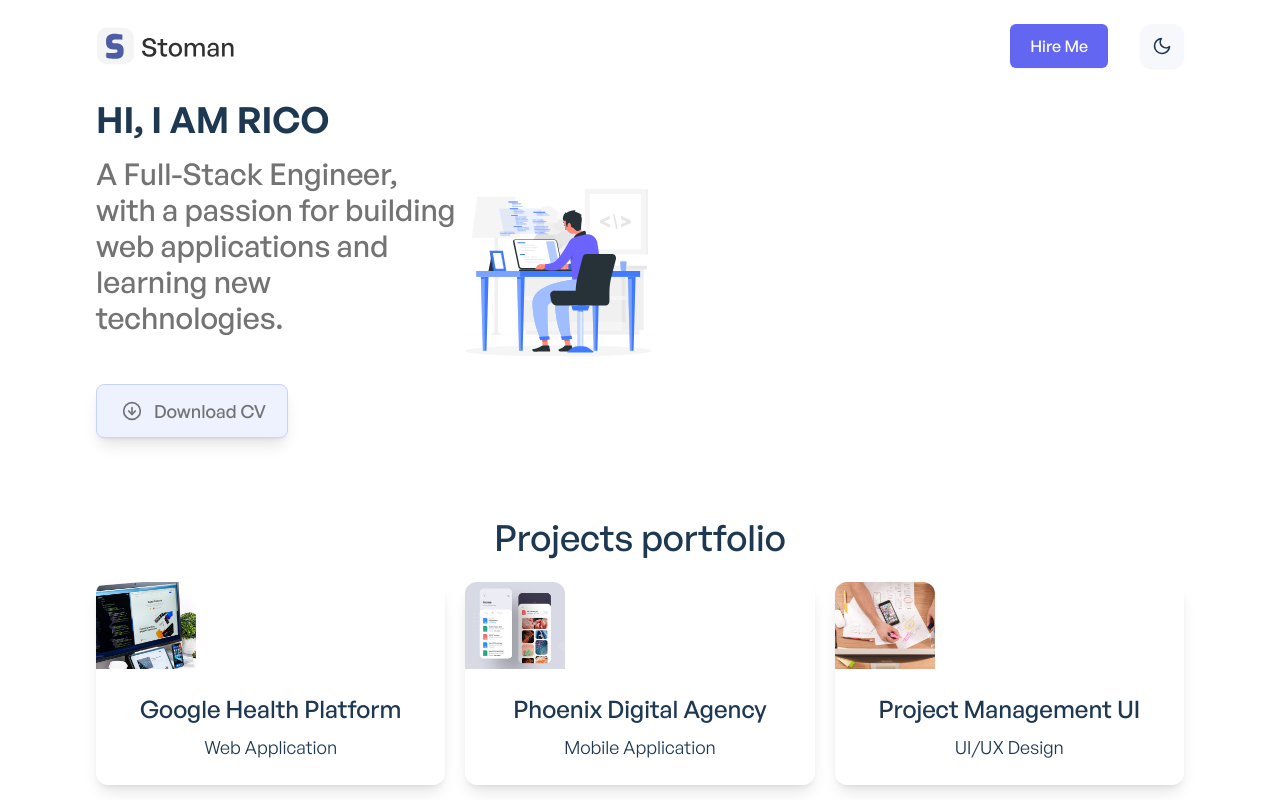
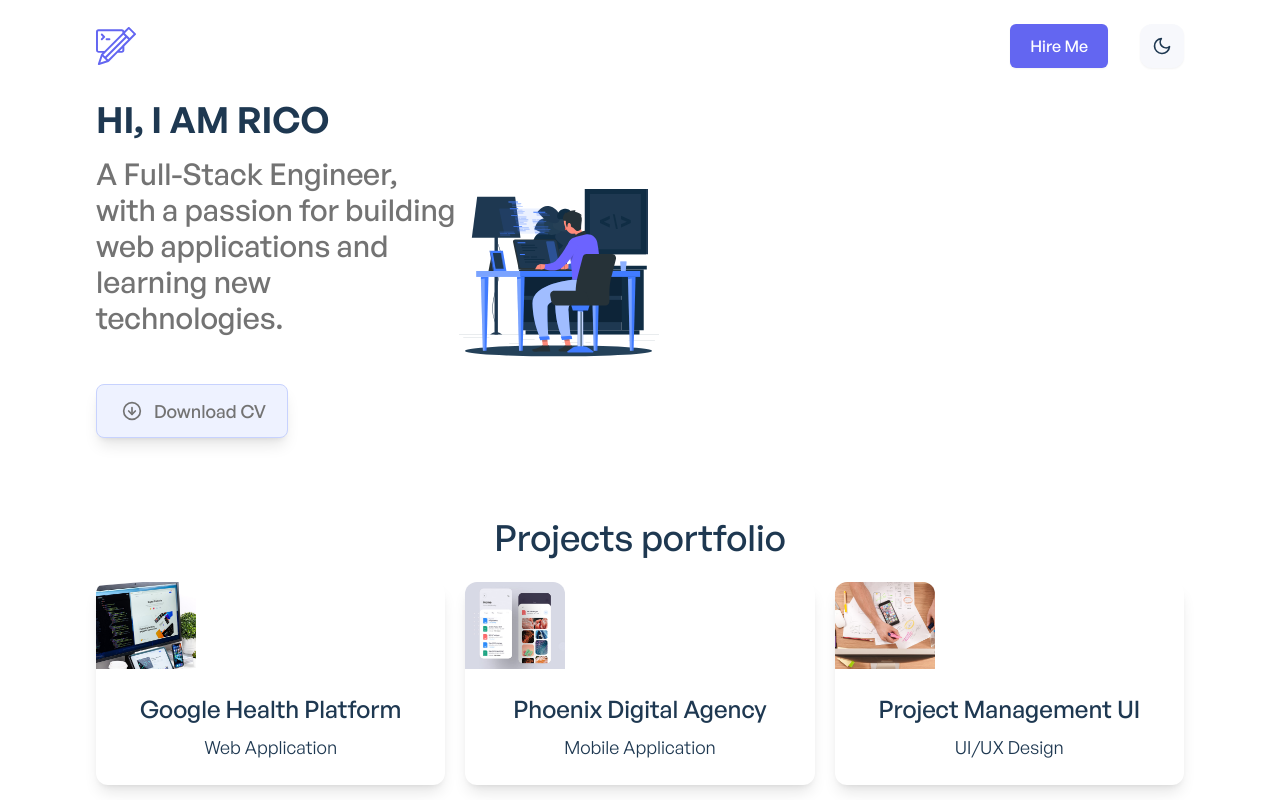
Before and after one commit to trebeljahr/portfolio-2023, a Next.js app: page / in a window 1280 px wide. Shown: the top 800 px of the page. Built offline with nearby package versions, Linux system fonts and the light colour scheme.

Commit message:
Add own logo

```diff
--- a/components/shared/AppHeader.tsx
+++ b/components/shared/AppHeader.tsx
@@ -7,11 +7,12 @@
 import logoLight from '../../public/images/logo-light.svg'
 import logoDark from '../../public/images/logo-dark.svg'
 import useThemeSwitcher from '../../hooks/useThemeSwitcher'
+import { Logo } from './Logo'
 
 function AppHeader() {
   const [showMenu, setShowMenu] = useState(false)
   const [showModal, setShowModal] = useState(false)
-  const [activeTheme, setTheme] = useThemeSwitcher()
+  const [theme, toggleTheme] = useThemeSwitcher()
 
   function toggleMenu() {
     if (!showMenu) {
@@ -38,21 +39,15 @@
         {/* Header menu links and small screen hamburger menu */}
         <div className='flex items-center justify-between px-4 sm:px-0'>
           <div>
-            <Link href='/'>
-              {activeTheme === 'dark' ? (
-                <Image src={logoDark} className='cursor-pointer w-36' alt='Dark Logo' width={150} height={120} />
-              ) : (
-                <Image src={logoLight} className='cursor-pointer w-36' alt='Dark Logo' width={150} height={120} />
-              )}
-            </Link>
+            <Link href='/'>{theme === 'dark' ? <Logo dark /> : <Logo />}</Link>
           </div>
 
           {/* Theme switcher small screen */}
           <div
-            onClick={() => setTheme(activeTheme)}
+            onClick={toggleTheme}
             aria-label='Theme Switcher'
             className='block p-3 ml-0 cursor-pointer sm:hidden bg-primary-light dark:bg-ternary-dark shadow-sm rounded-xl'>
-            {activeTheme === 'dark' ? (
+            {theme === 'dark' ? (
               <FiMoon className='text-xl text-ternary-dark hover:text-gray-400 dark:text-ternary-light dark:hover:text-primary-light' />
             ) : (
               <FiSun className='text-xl text-gray-200 hover:text-gray-50' />
@@ -89,7 +84,6 @@
           </div>
         </div>
 
-        {/* Header right section buttons */}
         <div className='flex-col items-center justify-between hidden sm:flex md:flex-row'>
           <div className='hidden md:flex'>
             <button
@@ -100,15 +94,14 @@
             </button>
           </div>
 
-          {/* Theme switcher large screen */}
           <div
-            onClick={() => setTheme(activeTheme)}
+            onClick={toggleTheme}
             aria-label='Theme Switcher'
             className='p-3 ml-8 cursor-pointer bg-primary-light dark:bg-ternary-dark shadow-sm rounded-xl'>
-            {activeTheme === 'dark' ? (
+            {theme === 'dark' ? (
+              <FiSun className='text-xl text-gray-200 hover:text-gray-50' />
+            ) : (
               <FiMoon className='text-xl text-ternary-dark hover:text-gray-400 dark:text-ternary-light dark:hover:text-primary-light' />
-            ) : (
-              <FiSun className='text-xl text-gray-200 hover:text-gray-50' />
             )}
           </div>
         </div>
--- /dev/null
+++ b/components/shared/Logo.tsx
@@ -0,0 +1,27 @@
+import { SVGProps } from 'react'
+
+export const Logo = ({ dark = false, ...props }: SVGProps<SVGSVGElement> & { dark?: boolean }) => {
+  return (
+    <svg
+      xmlns='http://www.w3.org/2000/svg'
+      xmlnsXlink='http://www.w3.org/1999/xlink'
+      xmlSpace='preserve'
+      className='icon-icon-0'
+      width={40}
+      height={40}
+      data-fill-palette-color='accent'
+      viewBox='0 2.289 100 95.423'
+      {...props}>
+      <g fill={dark ? '#f6f7f8' : 'rgb(99, 102, 241)'} data-fill-palette-color='accent'>
+        <path
+          d='M99.279 18.508 83.756 2.982c-.923-.924-2.558-.924-3.48 0l-9.656 9.659c-.756-2.6-3.13-4.516-5.968-4.516H6.243A6.252 6.252 0 0 0 0 14.37v46.522a6.25 6.25 0 0 0 6.243 6.243h10.016l-3.005 3.006c-.01.009-.019.021-.029.029l-.055.055c-.078.077-.138.164-.202.248a2.409 2.409 0 0 0-.209.32 2.42 2.42 0 0 0-.146.304c-.012.031-.033.058-.043.09L4.807 94.471a2.464 2.464 0 0 0 3.113 3.115l23.287-7.762c.021-.007.039-.021.061-.029.167-.061.329-.137.48-.232.01-.006.02-.009.029-.015.142-.093.274-.198.395-.318L54.26 67.136h10.392c3.442 0 6.241-2.8 6.241-6.243V50.498l15.009-15.011c.147-.148.267-.317.37-.494L99.28 21.987a2.46 2.46 0 0 0-.001-3.479zM65.971 60.893c0 .729-.592 1.321-1.319 1.321h-5.47l6.789-6.792v5.471zm2.523-39.045 4.443 4.442-50.104 50.118-4.442-4.441 50.103-50.119zM4.921 60.893V14.37c0-.729.592-1.321 1.321-1.321h58.409a1.32 1.32 0 0 1 1.319 1.321v2.948L21.174 62.214H6.243a1.323 1.323 0 0 1-1.322-1.321zm6.112 30.466 4.946-14.839 9.893 9.893-14.839 4.946zm55.66-43.621s-.002 0-.002.002l-2.67 2.671-33.59 33.597-4.119-4.12L76.418 29.77l4.121 4.12-13.846 13.848zM84.1 30.205 72.055 18.166l9.961-9.962 12.043 12.043-9.959 9.958z'
+          data-fill-palette-color='accent'
+        />
+        <path
+          d='M22.885 27.229c0-.652-.259-1.277-.721-1.74l-5.917-5.916a2.462 2.462 0 0 0-3.48 3.482l4.176 4.174-4.176 4.176a2.459 2.459 0 0 0 0 3.48 2.455 2.455 0 0 0 3.48.001l5.917-5.916a2.464 2.464 0 0 0 .721-1.741zm3.597 8.377h7.048a2.461 2.461 0 0 0 0-4.923h-7.048a2.462 2.462 0 0 0 0 4.923z'
+          data-fill-palette-color='accent'
+        />
+      </g>
+    </svg>
+  )
+}
--- a/hooks/useThemeSwitcher.tsx
+++ b/hooks/useThemeSwitcher.tsx
@@ -1,18 +1,20 @@
 import { Dispatch, SetStateAction, useEffect, useState } from 'react'
 
-const useThemeSwitcher = (): [string, Dispatch<SetStateAction<string>>] => {
+const useThemeSwitcher = (): [string, () => void] => {
   const [theme, setTheme] = useState<string>(typeof window !== 'undefined' ? localStorage.theme : '')
-  const activeTheme = theme === 'dark' ? 'light' : 'dark'
 
-  useEffect(() => {
+  function toggleTheme() {
+    const nextTheme = theme === 'dark' ? 'light' : 'dark'
     const root = window.document.documentElement
 
-    root.classList.remove(activeTheme)
-    root.classList.add(theme)
-    localStorage.setItem('theme', theme)
-  }, [theme, activeTheme])
+    root.classList.remove(theme)
+    root.classList.add(nextTheme)
+    localStorage.setItem('theme', nextTheme)
 
-  return [activeTheme, setTheme]
+    setTheme(nextTheme)
+  }
+
+  return [theme, toggleTheme]
 }
 
 export default useThemeSwitcher
```
Also changed, not shown: public/images/logo-dark.svg, public/images/logo-light.svg.
